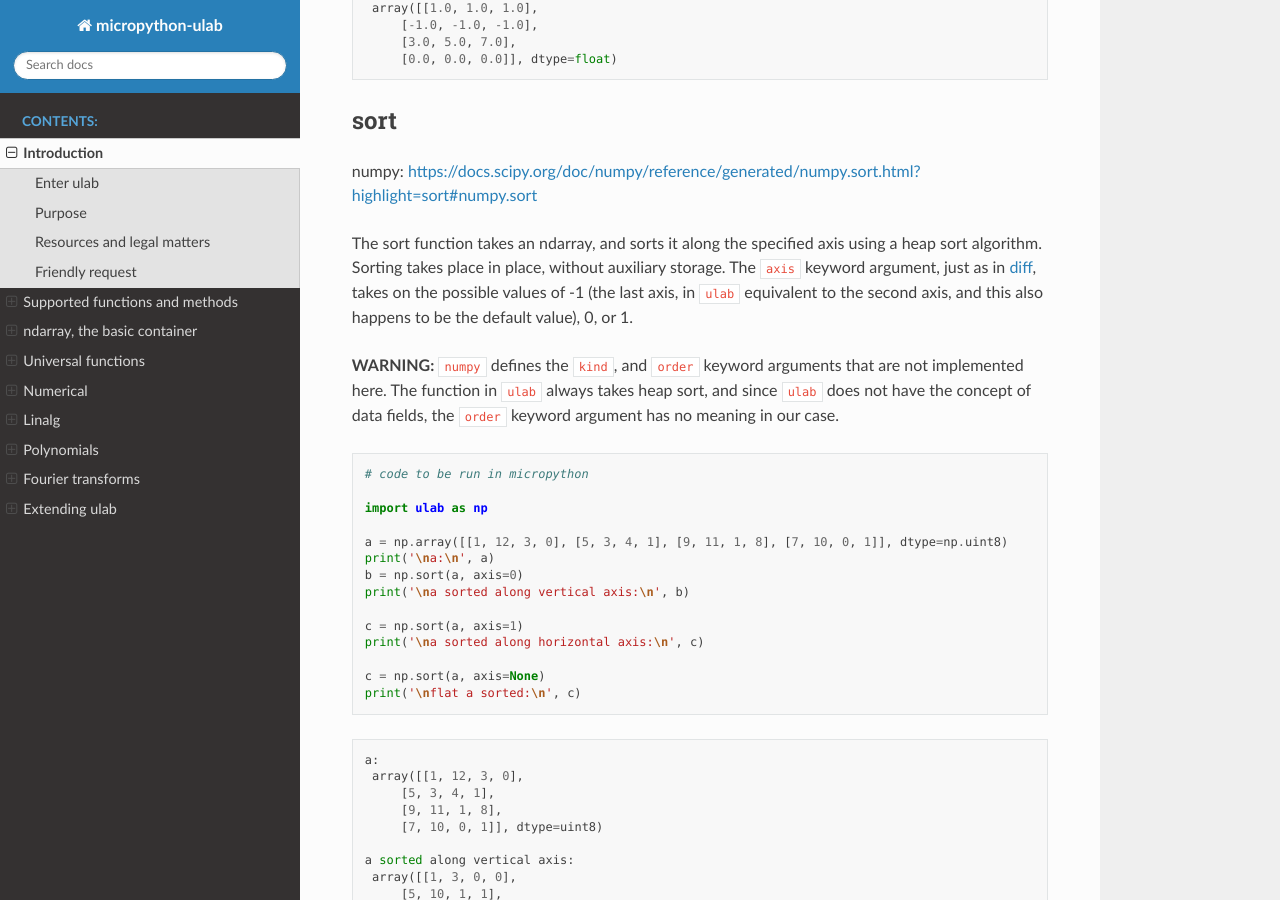
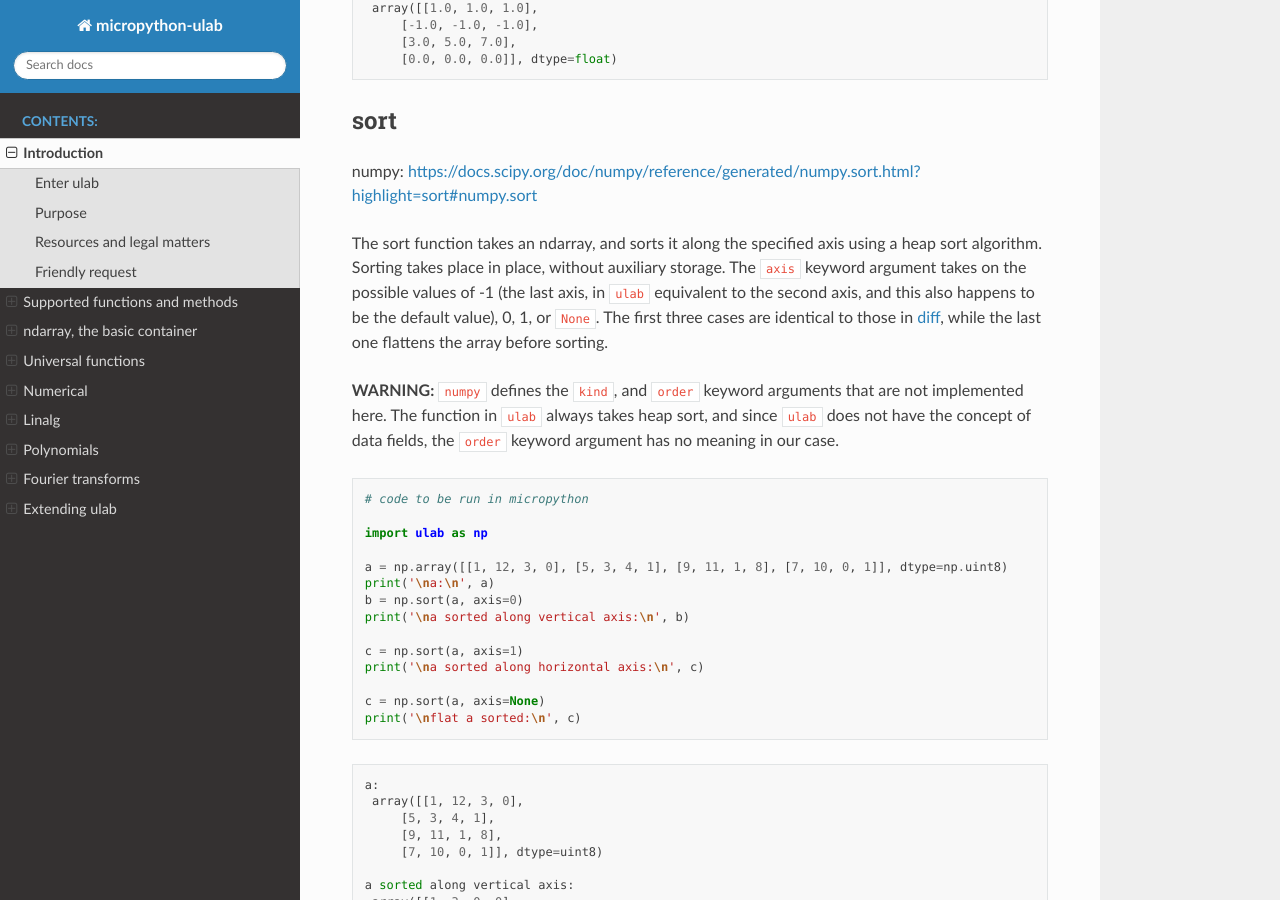
Before and after one commit to v923z/micropython-ulab, a Sphinx documentation site: the page built from docs/manual/source/ulab.rst, in a window 1280 px wide and 900 px high, scrolled down 31420 px. Built offline with Sphinx 7.4.7 and the Read the Docs theme 2.0.0, drawn with Linux system fonts in a browser that asks for light colours; cross-references to code outside the pages are shown as plain code.

Commit message:
clarified manual section on sort

```diff
--- a/docs/manual/source/conf.py
+++ b/docs/manual/source/conf.py
@@ -22,7 +22,7 @@ copyright = '2019, Zoltán Vörös'
 author = 'Zoltán Vörös'
 
 # The full version, including alpha/beta/rc tags
-release = '0.25'
+release = '0.251'
 
 
 # -- General configuration ---------------------------------------------------
--- a/docs/manual/source/ulab.rst
+++ b/docs/manual/source/ulab.rst
@@ -1896,10 +1896,11 @@ https://docs.scipy.org/doc/numpy/reference/generated/numpy.sort.html?highlight=s
 
 The sort function takes an ndarray, and sorts it along the specified
 axis using a heap sort algorithm. Sorting takes place in place, without
-auxiliary storage. The ``axis`` keyword argument, just as in
-`diff <#diff>`__, takes on the possible values of -1 (the last axis, in
-``ulab`` equivalent to the second axis, and this also happens to be the
-default value), 0, or 1.
+auxiliary storage. The ``axis`` keyword argument takes on the possible
+values of -1 (the last axis, in ``ulab`` equivalent to the second axis,
+and this also happens to be the default value), 0, 1, or ``None``. The
+first three cases are identical to those in `diff <#diff>`__, while the
+last one flattens the array before sorting.
 
 **WARNING:** ``numpy`` defines the ``kind``, and ``order`` keyword
 arguments that are not implemented here. The function in ``ulab`` always
```
Also changed, not shown: docs/ulab-change-log.md (+2 -2 lines), docs/ulab-manual.ipynb, docs/ulab.ipynb.
